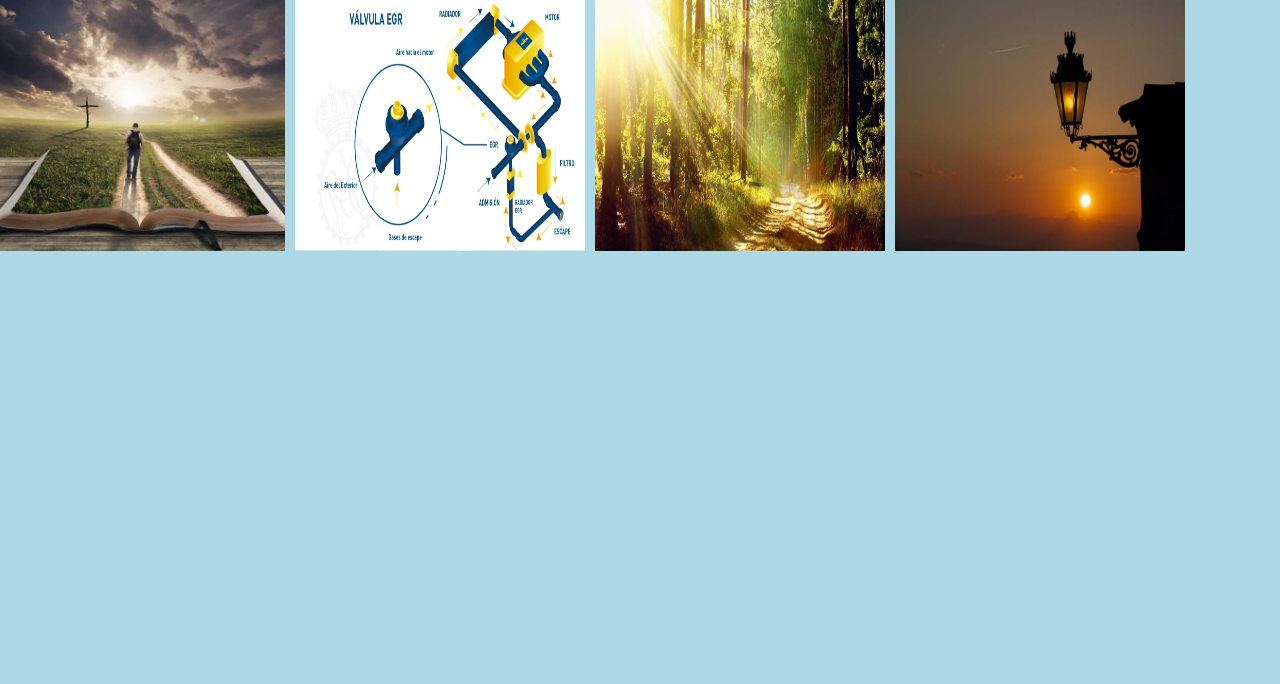
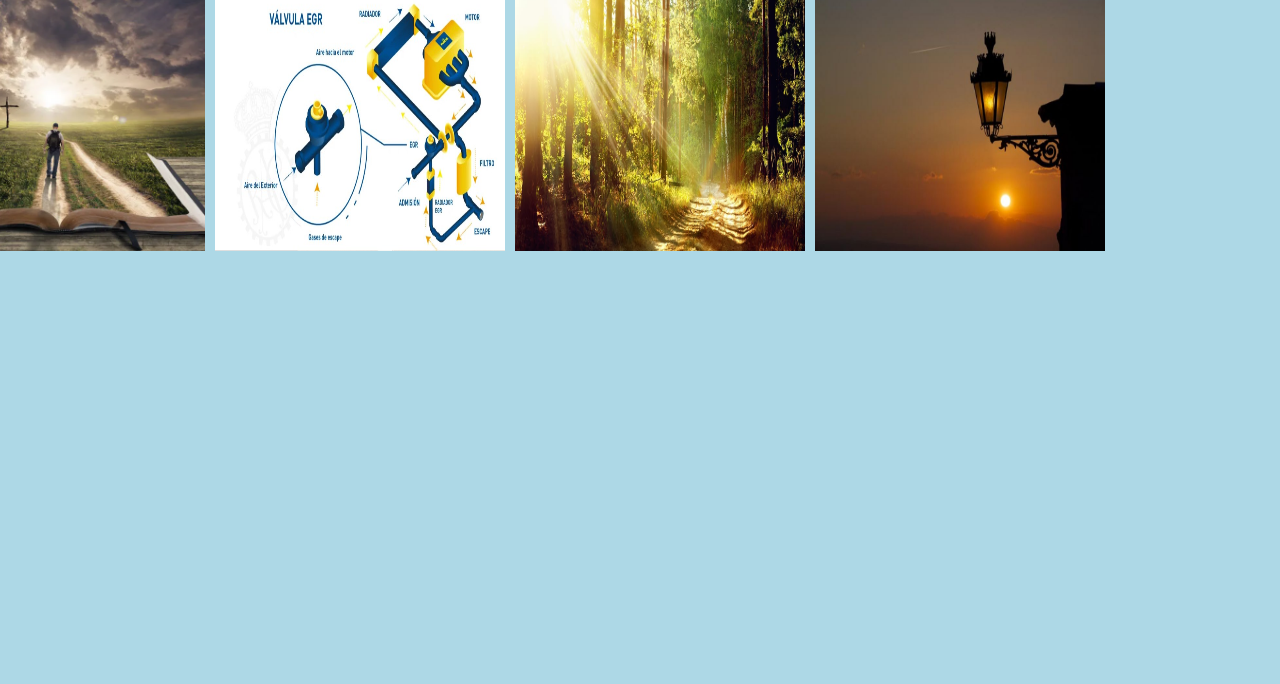
Before and after one commit to alexvolcof008/prueba, a plain HTML site: page index.html in a window 1280 px wide. Shown: the part 116-800 px from the top of the page. Drawn offline with Linux system fonts and the light colour scheme.

Commit message:
Update style.css

```diff
--- a/css/style.css
+++ b/css/style.css
@@ -11,7 +11,7 @@ body{
 
 .imagenes{
   position: relative;
-  right: 50px;
+  right: 130px;
 }
 
 img{
```
